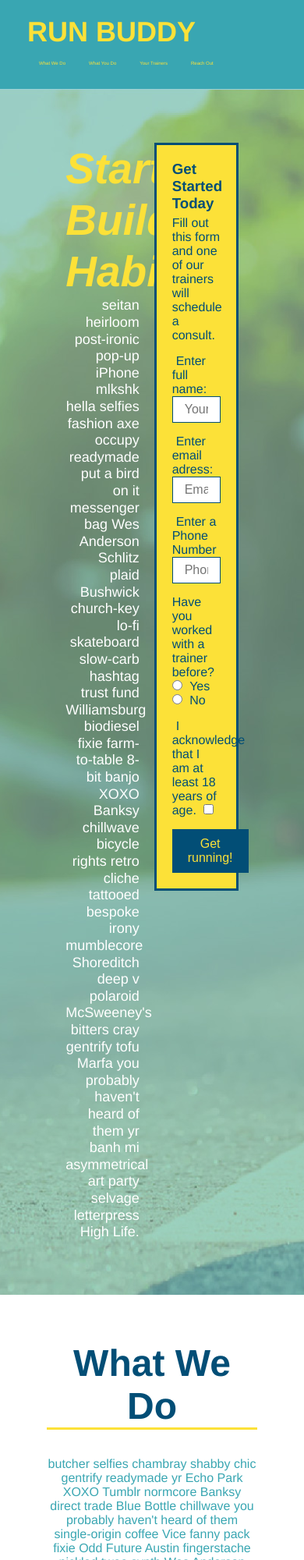
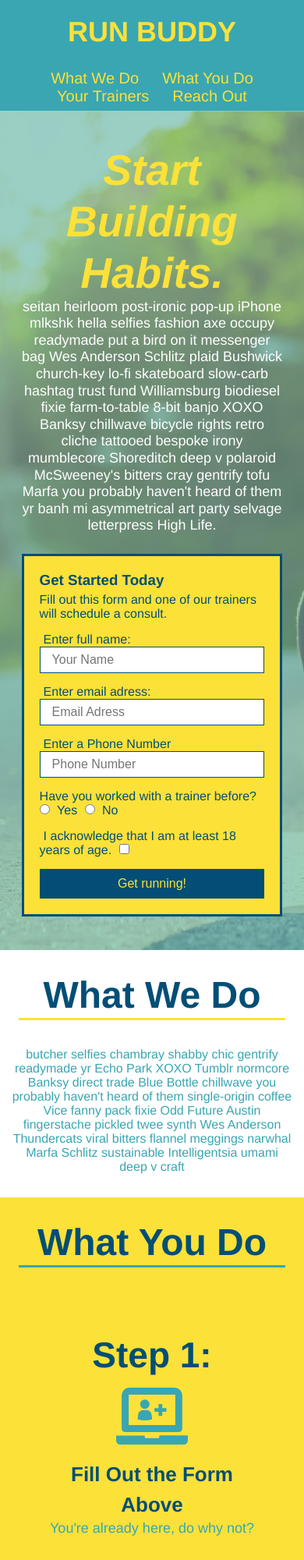
Before and after one commit to Dustin2400/run-buddy, a plain HTML site: page index.html in a window 390 px wide. Shown: the top 2000 px of the page at 78% size. Drawn offline with Linux system fonts and the light colour scheme.

Commit message:
made site responsive

```diff
--- a/assets/css/style.css
+++ b/assets/css/style.css
@@ -125,9 +125,9 @@ section {
     font-size: 48px;
     color: #024e76;
     border-bottom: 3px solid;
-    padding: bottom 2px;
+    padding-bottom: 2px;
     text-align: center;
-    margin: 0 auto 35px 0;
+    margin: 0 auto 35px auto;
 }
 .primary-border{
     border-color: #fce138;
@@ -274,5 +274,85 @@ section {
     font-size: 16px;
 }
 @media screen and (max-width: 980px) {
-
+    header {
+        padding-bottom: 0;
+        justify-content: center;
+    }
+    header h1 {
+        width: 100%;
+        text-align: center;
+    }
+    header nav ul {
+        margin-top: 20px;
+        width: 100%;
+        justify-content: center;
+    }
+    header nav ul li a {
+        font-size: 20px;
+    }
+    footer h2, footer div {
+        text-align: center;
+        width: 100%;
+    }
+    .hero-cta, .hero-form {
+        width: 100%;
+    }
+    .hero-cta {
+        text-align: center;
+    }
+    .section-title {
+        width: 80%;
+    }
+    .trainer {
+        flex: 0 70%;
+    }
+    .contact-info iframe {
+        flex: 1 100%;
+    }
 }
+@media screen and (max-width: 768px) {
+    section {
+        padding: 30px 15px;
+    }
+    .step h3 {
+        flex: 1 100%;
+        text-align: center;
+    }
+    .step-info {
+        flex: 2 100%;
+        text-align: center;
+        justify-content: center;
+    }
+    .step-img {
+        flex: 0 32%;
+        margin-right: 0;
+        margin-top: 15px;
+        margin-bottom: 15px;
+    }
+    .step-text {
+        flex: 100%;
+    }
+}
+@media screen and (max-width: 575px) {
+    .hero-form button {
+        width: 100%;
+    }
+    .section-title {
+        width: 95%;
+    }
+    .intro p {
+        width: 100%
+    }
+    .trainer {
+        flex: 0 100%;
+    }
+    .contact-info {
+        text-align: center;
+    }
+    .contact-info {
+        flex: 0 100%;
+    }
+    .contact-form {
+        order: 3;
+    }
+}
```
